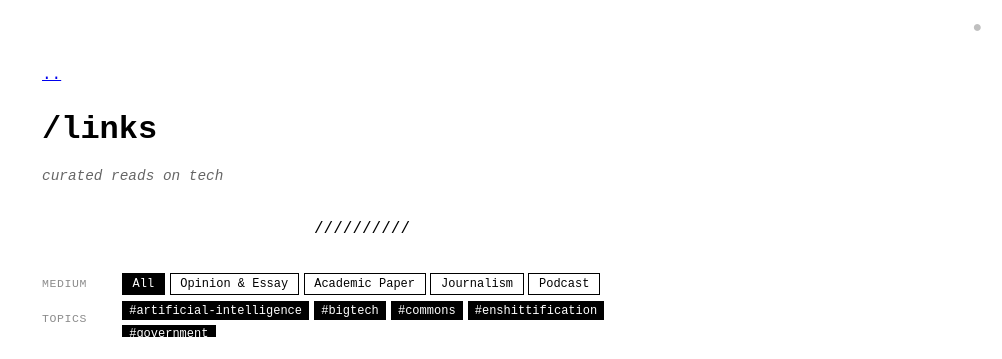
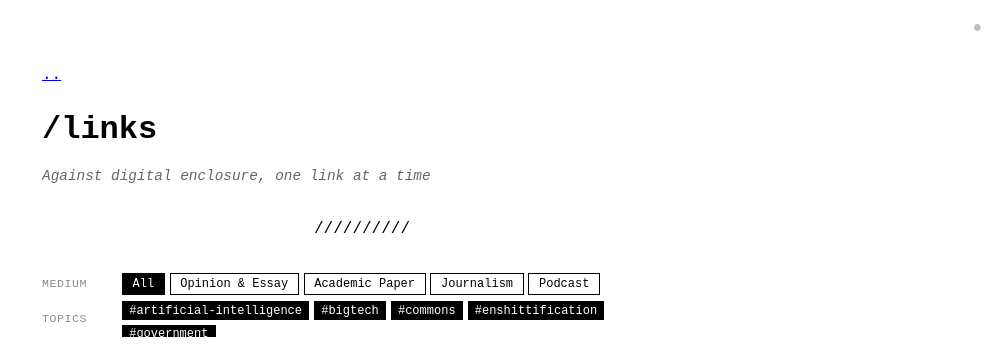
Before and after one commit to PLrolle/plrolle.github.io, a Jekyll site: the page built from links.md, in a window 1280 px wide. Shown: the top 359 px of the page, without its empty margins (278-1280 px from the left). Built offline with Jekyll 4.4.1, drawn with Linux system fonts in a browser that asks for light colours.

Commit message:
content: update /links subtitle
https://claude.ai/code/session_016X5NZqxTYQ8AbJZwpTqG24

```diff
--- a/links.md
+++ b/links.md
@@ -1,6 +1,6 @@
 ---
 layout: links
 title: /links
-description: "curated reads on tech"
+description: "Against digital enclosure, one link at a time"
 permalink: /links.html
 ---
```
